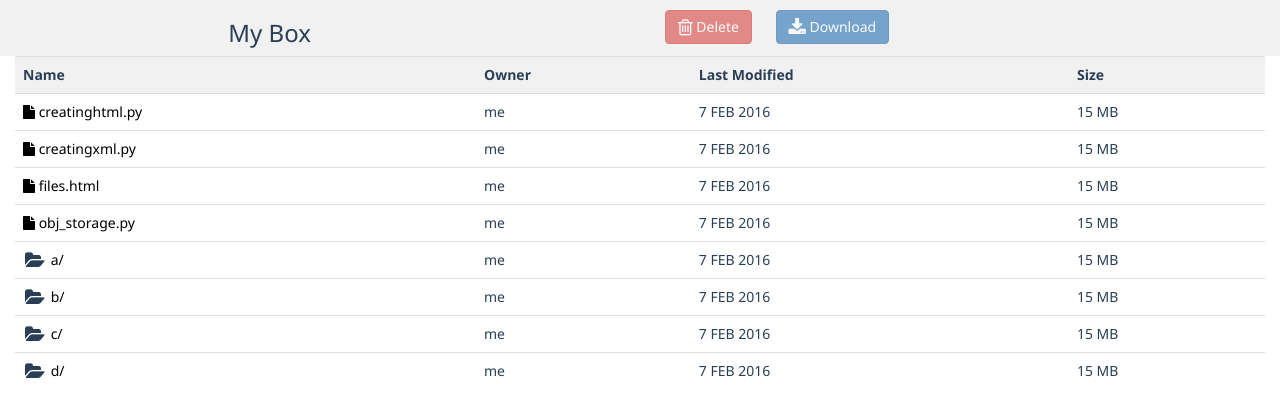
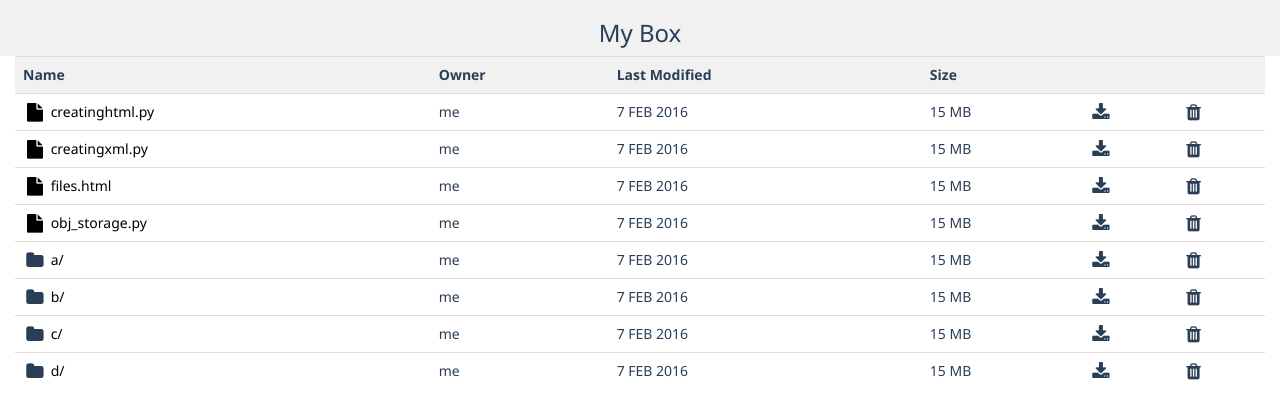
Before and after one commit to adityaup22/Cloop, a PHP site: page /files.php in a window 1280 px wide. Shown: the top 419 px of the page. Run offline with PHP 8.4, Linux system fonts and the light colour scheme.

Commit message:
files.php
download and delete buttons

```diff
--- a/css/files.css
+++ b/css/files.css
@@ -31,9 +31,10 @@ td a:hover{
 	background-color:#f1f1f1;}
 
 .file-option{
-	margin:10px;
+
 	cursor:pointer;}
 
 h3{
 	padding:opx;
-	vertical-align:central;}
+	vertical-align:central;
+	text-align:center;}
--- a/files.php
+++ b/files.php
@@ -29,13 +29,10 @@
 
 <div class="container-fluid ">
 	<div class="row top-option ">
-    <div class="col-md-4 col-md-offset-2 ">
+
     	<h3>My Box</h3>
-    </div>
-    <div class="col-md-4  ">
-	<button type="submit" class="btn btn-danger disabled file-option " data-toggle="tooltip" data-placement="bottom" title="Delete the selected file"><i class="fa fa-trash-o fa-lg " ></i>&nbsp;Delete</button>
-    <button class="btn btn-primary disabled file-option" data-toggle="tooltip" data-placement="bottom" title="Download the selected file"><i class="fa fa-download fa-lg  " ></i>&nbsp;Download</button>
-    </div>
+
+
     </div>
 </div>
 
--- a/js/files.js
+++ b/js/files.js
@@ -28,30 +28,32 @@ function myFunction(xml) {
 
 
 
-  var table="<tr><th>Name</th><th>Owner</th><th>Last Modified</th><th>Size</th></tr>";
+  var table="<tr><th>Name</th><th>Owner</th><th>Last Modified</th><th>Size</th><th></th><th></th></tr>";
 
   for (i = 0; i <file.length; i++) {
 
   	if(file[i].getElementsByTagName('TYPE')[0].childNodes[0].nodeValue ==="File"){
 
-    table += "<tr><td ><a href='#'><i class='fa fa-file'></i> " +
+    table += "<tr><td ><a href='#'><i class='fa fa-file fa-fw fa-lg'></i> " +
 
     file[i].getElementsByTagName("NAME")[0].childNodes[0].nodeValue +
     "</a></td><td>" +
     file[i].getElementsByTagName("OWNER")[0].childNodes[0].nodeValue + "</td><td>" +
 	file[i].getElementsByTagName("MODIFIED")[0].childNodes[0].nodeValue +"</td><td>" +
-	 file[i].getElementsByTagName("SIZE")[0].childNodes[0].nodeValue +"</td></tr></a>"}//end of if
+	 file[i].getElementsByTagName("SIZE")[0].childNodes[0].nodeValue +"</td><td> <i class='fa fa-download fa-lg file-option' data-toggle='tooltip' data-placement='top' title='Download'></i></td><td><i class='fa fa-trash fa-lg file-option' data-toggle='tooltip' data-placement='top' title='Delete'></i></td></tr>"
+
+	 }//end of if
 
 
 	 else if(file[i].getElementsByTagName('TYPE')[0].childNodes[0].nodeValue ==="Folder"){
 
-		 table += "<tr><td ><i class='fa fa-folder-open fa-fw fa-lg'></i><a> " +
+		 table += "<tr><td ><i class='fa fa-folder fa-fw fa-lg'></i><a> " +
 
     file[i].getElementsByTagName("NAME")[0].childNodes[0].nodeValue +
     "</a></td><td>" +
     file[i].getElementsByTagName("OWNER")[0].childNodes[0].nodeValue + "</td><td>" +
 	file[i].getElementsByTagName("MODIFIED")[0].childNodes[0].nodeValue +"</td><td>" +
-	 file[i].getElementsByTagName("SIZE")[0].childNodes[0].nodeValue
+	 file[i].getElementsByTagName("SIZE")[0].childNodes[0].nodeValue+"</td><td>   <i class='fa fa-download fa-lg file-option' data-toggle='tooltip' data-placement='top' title='Download'></i></td><td><i class='fa fa-trash fa-lg file-option' data-toggle='tooltip' data-placement='top' title='Delete'></i> </td></tr>"
 		 }//end of elseif
   		}//end of for loop
   document.getElementById("file").innerHTML = table;
```
